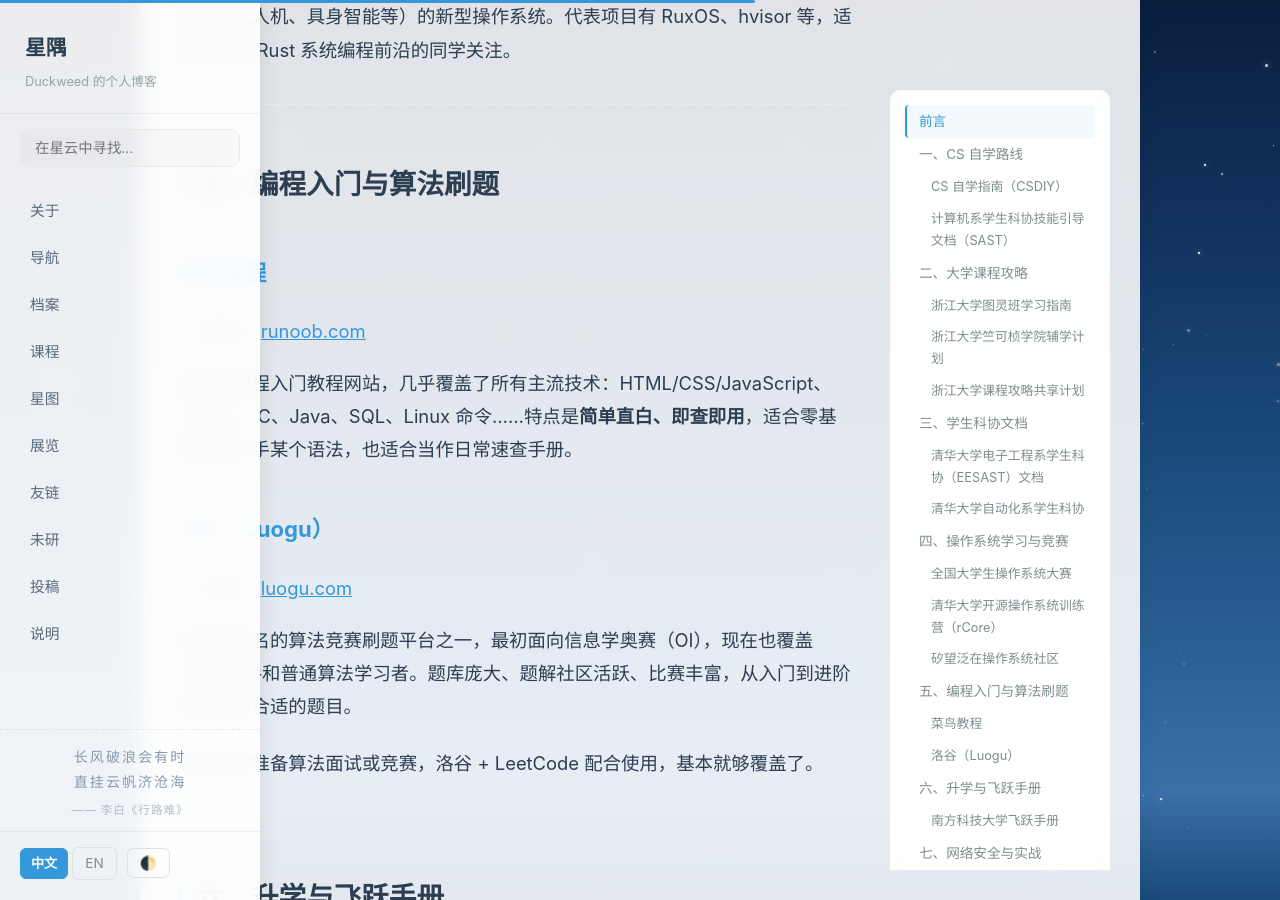
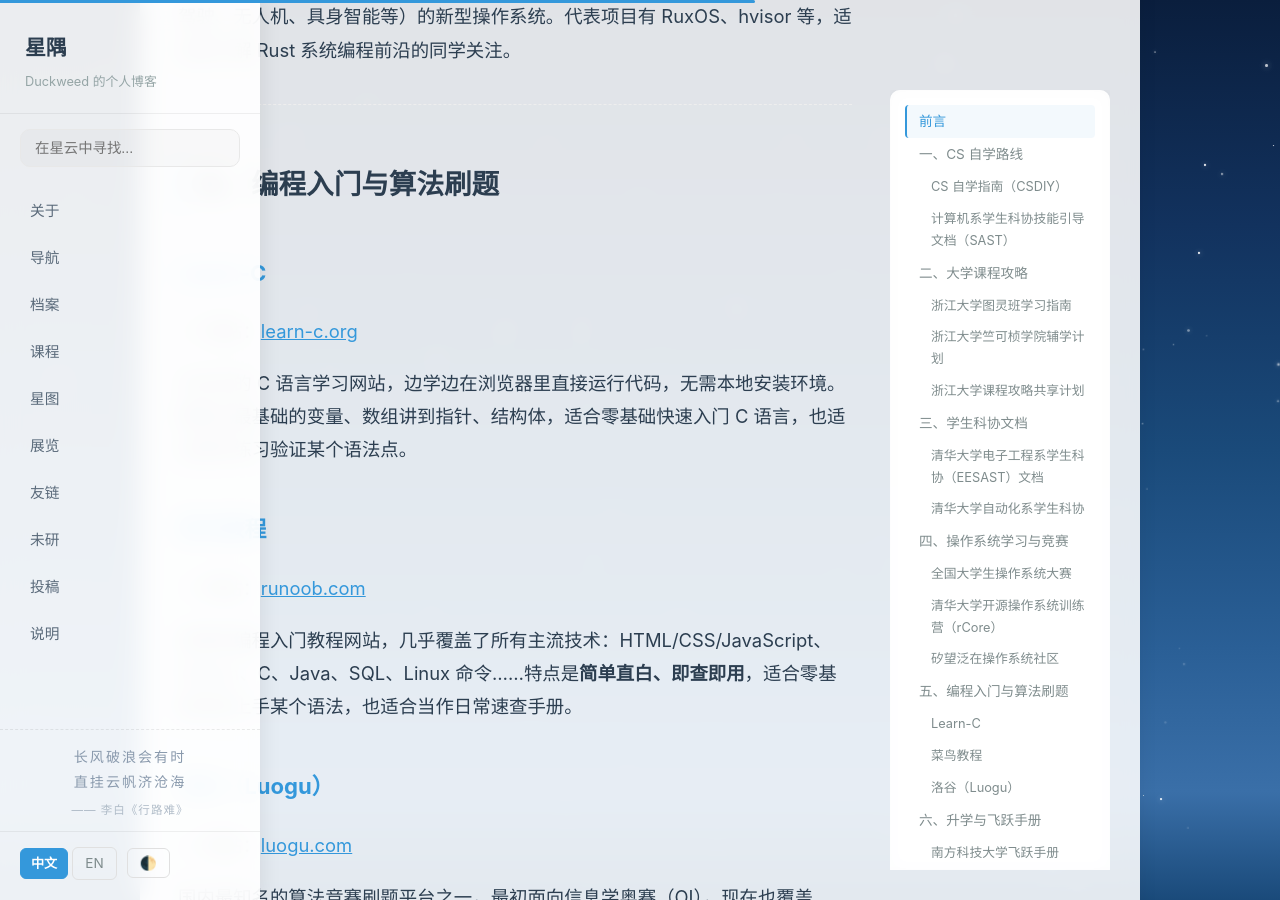
Before and after one commit to Duckweed-yhb/Duckweed-yhb.github.io, a Jekyll site: the page built from _posts/2026-08-18-工具和网站.md, in a window 1280 px wide and 900 px high, scrolled down 3883 px. Built offline with Jekyll 4.4.1, drawn with Linux system fonts in a browser that asks for light colours; comment, search, counter and statistics services are not loaded; some of the changed text lies outside the part shown.

Commit message:
docs: 工具网站推荐增删 Learn-C 与 Acofork
_posts/2026-08-18-工具和网站.md

- 新增 Learn-C（learn-c.org）：交互式 C 语言学习网站，
  加入「编程入门与算法刷题」分类
- 删除 Acofork 及其所属「其他值得收藏」章节

修改后文章共 8 大分类、18 个资源。

```diff
--- a/_posts/2026-08-18-工具和网站.md
+++ b/_posts/2026-08-18-工具和网站.md
@@ -104,6 +104,12 @@
 
 ## 五、编程入门与算法刷题
 
+### Learn-C
+
+- 网站：[learn-c.org](https://www.learn-c.org/)
+
+交互式的 C 语言学习网站，边学边在浏览器里直接运行代码，无需本地安装环境。教程从最基础的变量、数组讲到指针、结构体，适合零基础快速入门 C 语言，也适合随手练习验证某个语法点。
+
 ### 菜鸟教程
 
 - 网站：[runoob.com](https://www.runoob.com/)
```
Also changed, not shown: other parts of _posts/2026-08-18-工具和网站.md (+0 -10 lines).
